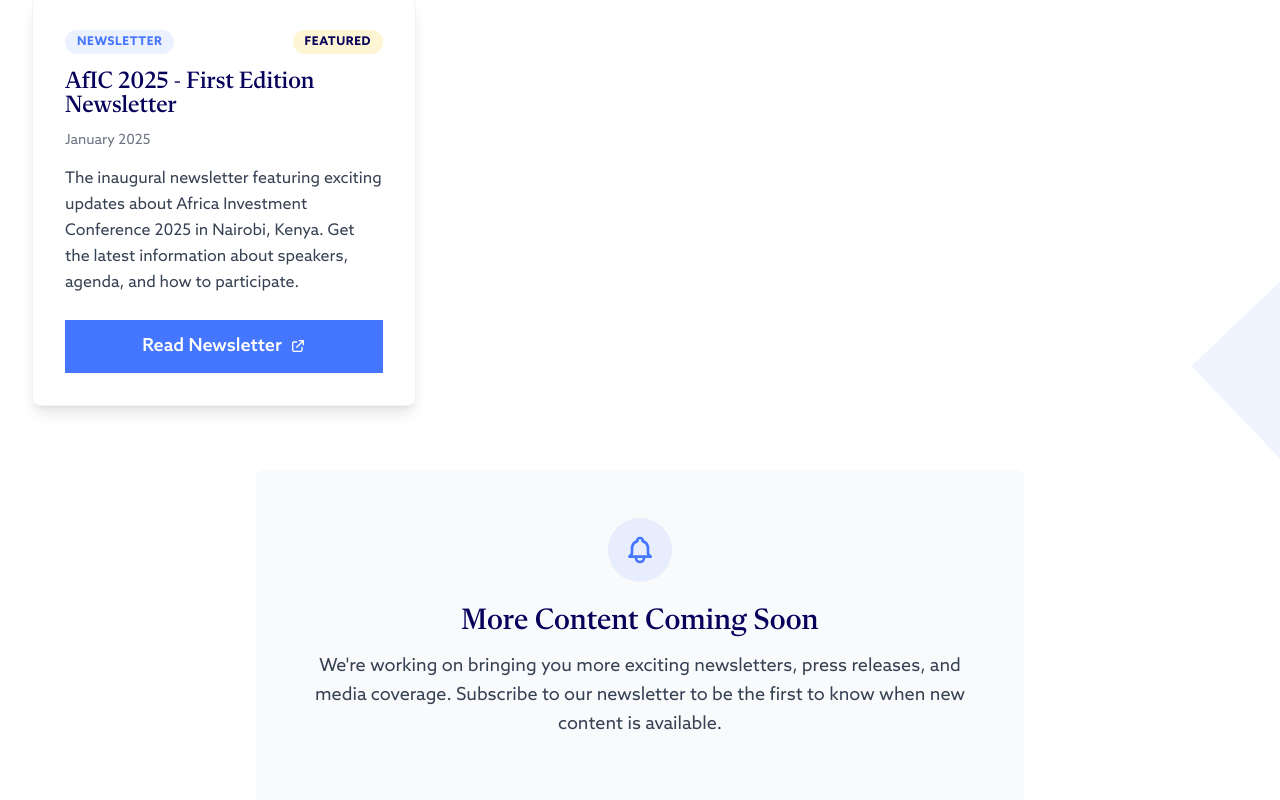
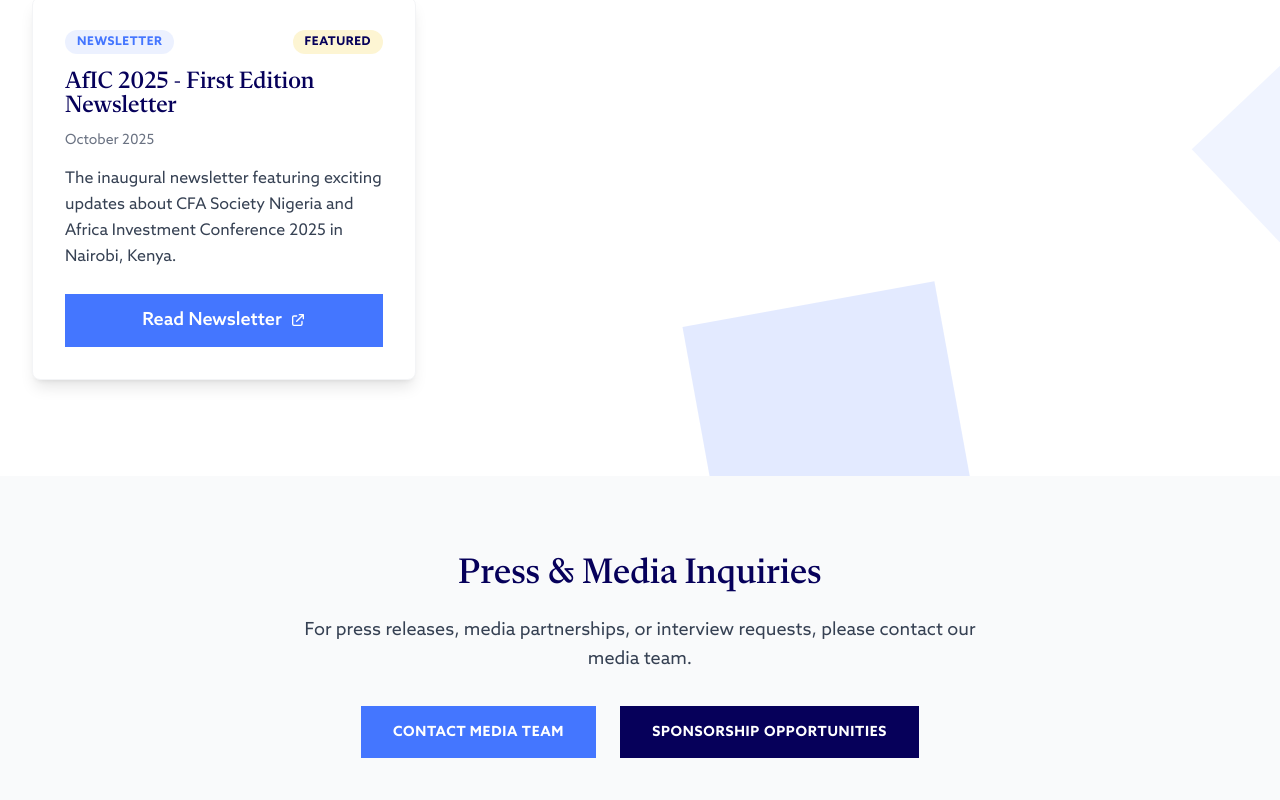
Before and after one commit to cfasociety2025/afic2025, a Next.js app: page /media in a window 1280 px wide. Shown: the part 960-1760 px from the top of the page. Built offline with nearby package versions, Linux system fonts and the light colour scheme; a web font is replaced by a local one.

Commit message:
Update MediaContent.js

```diff
--- a/app/components/MediaContent.js
+++ b/app/components/MediaContent.js
@@ -6,8 +6,8 @@
     {
       id: 1,
       title: 'AfIC 2025 - First Edition Newsletter',
-      date: 'January 2025',
-      description: 'The inaugural newsletter featuring exciting updates about Africa Investment Conference 2025 in Nairobi, Kenya. Get the latest information about speakers, agenda, and how to participate.',
+      date: 'October 2025',
+      description: 'The inaugural newsletter featuring exciting updates about CFA Society Nigeria and Africa Investment Conference 2025 in Nairobi, Kenya.',
       type: 'Newsletter',
       featured: true,
       link: 'https://drive.google.com/file/d/15SaBDsH0B6ORqKNO0jlxtcEUZSOACYHd/view?usp=sharing'
@@ -94,22 +94,7 @@
             ))}
           </div>
 
-          {/* Coming Soon Message */}
-          <div className="mt-16 text-center">
-            <div className="bg-gray-50 p-8 sm:p-12 rounded-lg max-w-3xl mx-auto">
-              <div className="w-16 h-16 bg-cfa-bright-blue/10 rounded-full flex items-center justify-center mx-auto mb-6">
-                <svg className="w-8 h-8 text-cfa-bright-blue" fill="none" stroke="currentColor" viewBox="0 0 24 24">
-                  <path strokeLinecap="round" strokeLinejoin="round" strokeWidth={2} d="M15 17h5l-1.405-1.405A2.032 2.032 0 0118 14.158V11a6.002 6.002 0 00-4-5.659V5a2 2 0 10-4 0v.341C7.67 6.165 6 8.388 6 11v3.159c0 .538-.214 1.055-.595 1.436L4 17h5m6 0v1a3 3 0 11-6 0v-1m6 0H9" />
-                </svg>
-              </div>
-              <h3 className="display-headline text-2xl sm:text-3xl font-bold mb-4 text-cfa-dark-blue">
-                More Content Coming Soon
-              </h3>
-              <p className="body-copy text-base sm:text-lg leading-relaxed text-gray-700 mb-6">
-                We're working on bringing you more exciting newsletters, press releases, and media coverage. Subscribe to our newsletter to be the first to know when new content is available.
-              </p>
-            </div>
-          </div>
+
         </div>
       </section>
 
@@ -125,7 +110,7 @@
 
           <div className="flex flex-col sm:flex-row gap-4 sm:gap-6 justify-center">
             <a
-              href="mailto:media@afic2025.com"
+              href="mailto:AFIC2025@eastafrica.cfasociety.org"
               className="bg-cfa-bright-blue text-white px-8 py-4 font-bold uppercase tracking-wider text-sm hover:bg-cfa-dark-blue transition-all duration-300 focus:outline-none focus:ring-2 focus:ring-offset-2 focus:ring-cfa-bright-blue min-h-[48px] flex items-center justify-center"
               aria-label="Contact media team"
             >
```
